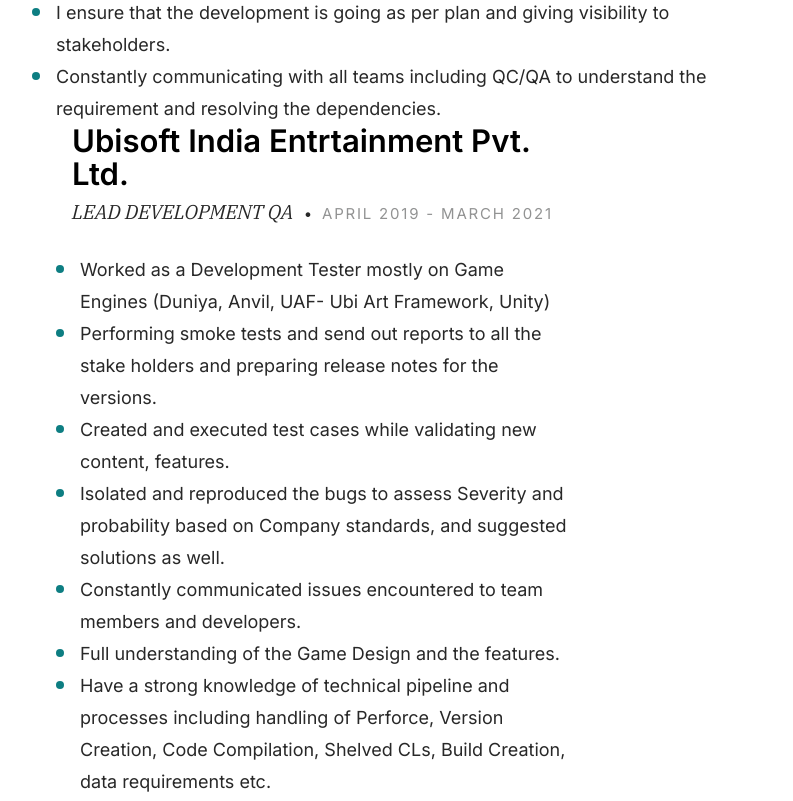
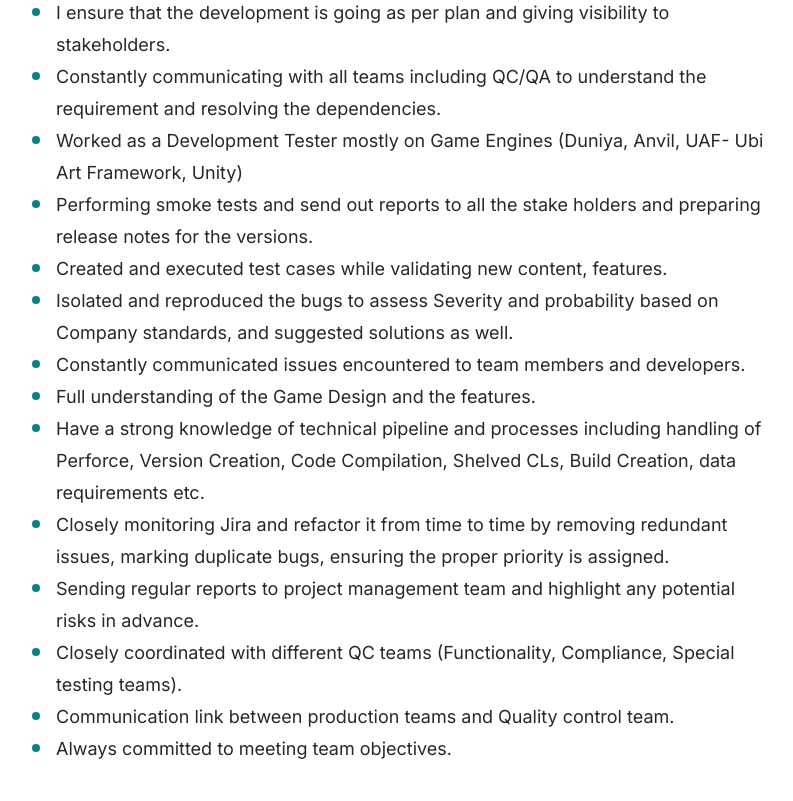
Before and after one commit to surio00/surio00.github.io, a plain HTML site: page index.html in a window 1280 px wide. Shown: the part 2340-3141 px from the top of the page, without its empty margins (378-1171 px from the left). Drawn offline with Linux system fonts and the light colour scheme.

Commit message:
Update index.html

```diff
--- a/index.html
+++ b/index.html
@@ -212,16 +212,6 @@
                                 <li>
                                     Constantly communicating with all teams including QC/QA to understand the requirement and resolving the dependencies.
                                 </li>
-                   <div class="column large-9 tab-12">
-
-                <div class="resume-block">
-
-                    <div class="resume-block__header">
-                        <h4 class="h3">Ubisoft India Entrtainment Pvt. Ltd.</h4>
-                        <p class="resume-block__header-meta">
-                            <span>LEAD DEVELOPMENT QA</span>
-                            <span class="resume-block__header-date">
-                                April 2019 - March 2021</span>
                                 <li>
                                     Worked as a Development Tester mostly on Game Engines (Duniya, Anvil, UAF- Ubi Art Framework, Unity)
                                 </li>
```
